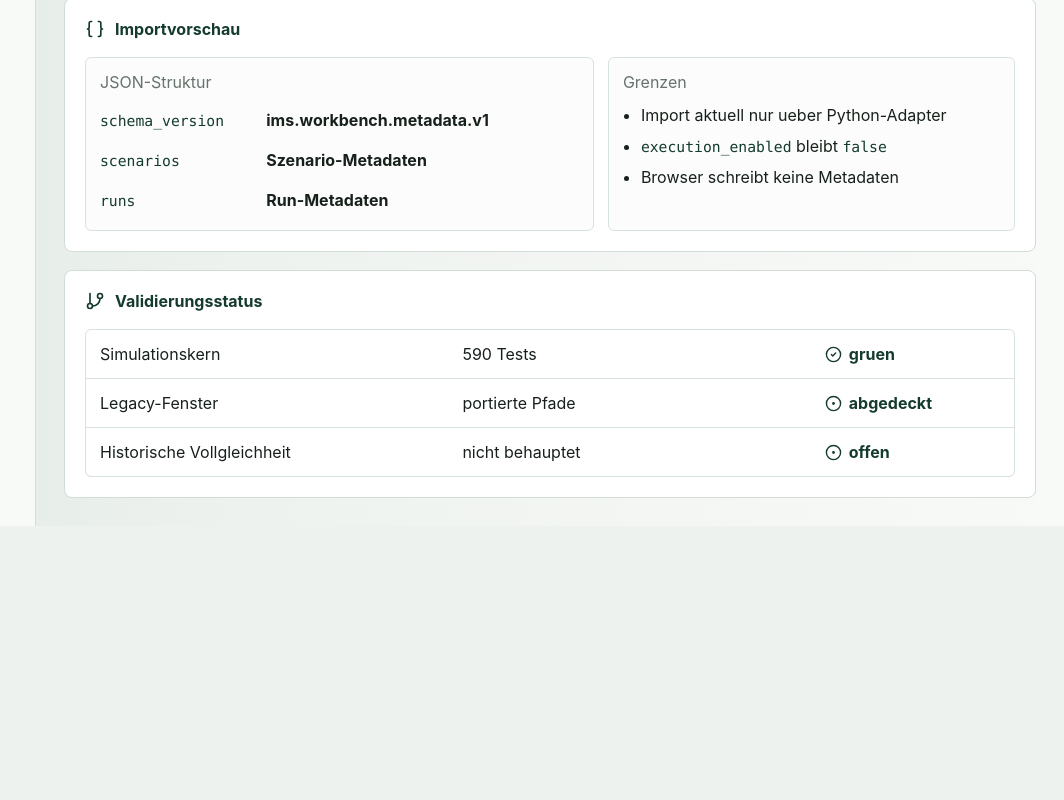
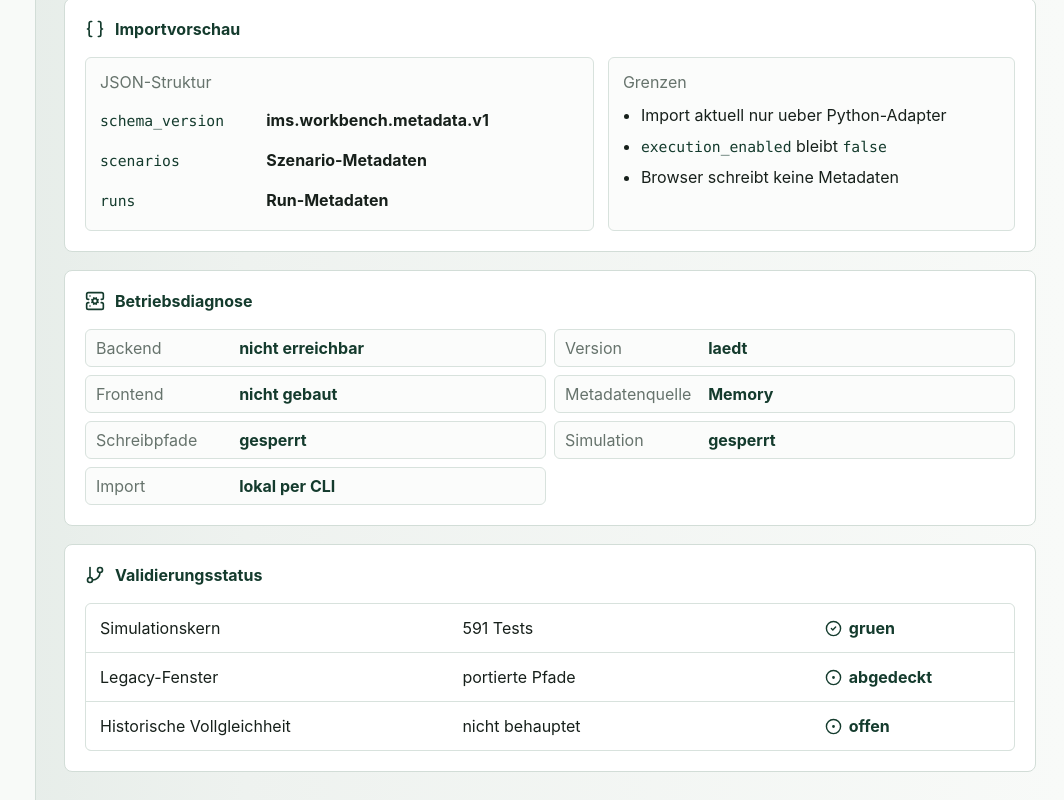
Before and after one commit to junker-joerg/ims, a React (Vite) app in the folder frontend/: page / in a window 1280 px wide. Shown: the part 928-1728 px from the top of the page, without its empty margins (216-1280 px from the left). Before the commit the page ends 1454 px from the top, so only its background shows below. Built offline with nearby package versions, Linux system fonts and the light colour scheme; no server answers.

Commit message:
Ergaenze Workbench-Betriebsdiagnose
Buendelt Health, Version, Metadatenquelle und Capabilities lesend in der Workbench.

```diff
--- a/frontend/src/main.tsx
+++ b/frontend/src/main.tsx
@@ -10,6 +10,7 @@ import {
   FileText,
   GitBranch,
   Play,
+  ServerCog,
   ShieldCheck
 } from "lucide-react";
 import "./styles.css";
@@ -69,6 +70,19 @@ type MetadataCapabilities = {
   simulation_execution: CapabilityState;
 };
 
+type HealthStatus = {
+  status: string;
+  service: string;
+  version: string;
+  frontend_available: boolean;
+};
+
+type VersionInfo = {
+  name: string;
+  version: string;
+  api: string;
+};
+
 type MetadataSourceStatus = {
   schema_version: string;
   storage_kind: "memory" | "sqlite";
@@ -94,7 +108,7 @@ const statusItems: StatusItem[] = [
 ];
 
 const validationRows = [
-  ["Simulationskern", "590 Tests", "gruen"],
+  ["Simulationskern", "591 Tests", "gruen"],
   ["Legacy-Fenster", "portierte Pfade", "abgedeckt"],
   ["Historische Vollgleichheit", "nicht behauptet", "offen"]
 ];
@@ -110,6 +124,8 @@ function App() {
   const [runs, setRuns] = useState<RunMetadata[]>([]);
   const [capabilities, setCapabilities] = useState<MetadataCapabilities | null>(null);
   const [metadataSource, setMetadataSource] = useState<MetadataSourceStatus | null>(null);
+  const [healthStatus, setHealthStatus] = useState<HealthStatus | null>(null);
+  const [versionInfo, setVersionInfo] = useState<VersionInfo | null>(null);
   const [selectedScenarioId, setSelectedScenarioId] = useState<string | null>(null);
   const [selectedRunId, setSelectedRunId] = useState<string | null>(null);
   const [scenarioDetail, setScenarioDetail] = useState<ScenarioMetadata | null>(null);
@@ -123,26 +139,39 @@ function App() {
 
     async function loadMetadata() {
       try {
-        const [scenarioResponse, runResponse, capabilityResponse, sourceResponse] = await Promise.all([
+        const [scenarioResponse, runResponse, capabilityResponse, sourceResponse, healthResponse, versionResponse] = await Promise.all([
           fetch("/api/scenarios"),
           fetch("/api/runs"),
           fetch("/api/metadata/capabilities"),
-          fetch("/api/metadata/source")
+          fetch("/api/metadata/source"),
+          fetch("/api/health"),
+          fetch("/api/version")
         ]);
-        if (!scenarioResponse.ok || !runResponse.ok || !capabilityResponse.ok || !sourceResponse.ok) {
+        if (
+          !scenarioResponse.ok ||
+          !runResponse.ok ||
+          !capabilityResponse.ok ||
+          !sourceResponse.ok ||
+          !healthResponse.ok ||
+          !versionResponse.ok
+        ) {
           throw new Error("metadata request failed");
         }
-        const [scenarioPayload, runPayload, capabilityPayload, sourcePayload] = await Promise.all([
+        const [scenarioPayload, runPayload, capabilityPayload, sourcePayload, healthPayload, versionPayload] = await Promise.all([
           scenarioResponse.json() as Promise<MetadataResponse<ScenarioMetadata>>,
           runResponse.json() as Promise<MetadataResponse<RunMetadata>>,
           capabilityResponse.json() as Promise<MetadataCapabilities>,
-          sourceResponse.json() as Promise<MetadataSourceStatus>
+          sourceResponse.json() as Promise<MetadataSourceStatus>,
+          healthResponse.json() as Promise<HealthStatus>,
+          versionResponse.json() as Promise<VersionInfo>
         ]);
         if (active) {
           setScenarios(scenarioPayload.items);
           setRuns(runPayload.items);
           setCapabilities(capabilityPayload);
           setMetadataSource(sourcePayload);
+          setHealthStatus(healthPayload);
+          setVersionInfo(versionPayload);
           setSelectedScenarioId((current) => current ?? scenarioPayload.items[0]?.id ?? null);
           setSelectedRunId((current) => current ?? runPayload.items[0]?.id ?? null);
           setMetadataState("ready");
@@ -211,6 +240,15 @@ function App() {
   const storageLabel = metadataSource?.storage_kind === "sqlite" ? "SQLite-Datei" : "Memory";
   const storagePath = metadataSource?.path ?? "nicht konfiguriert";
   const detailStatusLabel = detailState === "error" ? "nicht gefunden" : detailState === "loading" ? "laedt" : "lesend";
+  const diagnosisRows = [
+    ["Backend", healthStatus?.status === "ok" ? "bereit" : metadataState === "error" ? "nicht erreichbar" : "laedt"],
+    ["Version", versionInfo ? `${versionInfo.name} ${versionInfo.version}` : "laedt"],
+    ["Frontend", healthStatus?.frontend_available ? "gebaut" : "nicht gebaut"],
+    ["Metadatenquelle", storageLabel],
+    ["Schreibpfade", capabilities?.writes.scenario_metadata.enabled || capabilities?.writes.run_metadata.enabled ? "aktiv" : "gesperrt"],
+    ["Simulation", capabilities?.simulation_execution.enabled ? "aktiv" : "gesperrt"],
+    ["Import", "lokal per CLI"]
+  ];
 
   return (
     <main className="shell">
@@ -421,6 +459,21 @@ function App() {
           </div>
         </section>
 
+        <section className="panel diagnosis-panel" aria-label="Betriebsdiagnose">
+          <div className="panel-heading">
+            <ServerCog size={20} aria-hidden="true" />
+            <h2>Betriebsdiagnose</h2>
+          </div>
+          <div className="diagnosis-grid">
+            {diagnosisRows.map(([label, value]) => (
+              <div className="diagnosis-row" key={label}>
+                <span>{label}</span>
+                <strong>{value}</strong>
+              </div>
+            ))}
+          </div>
+        </section>
+
         <section className="panel validation-panel" id="validation">
           <div className="panel-heading">
             <GitBranch size={20} aria-hidden="true" />
--- a/frontend/src/styles.css
+++ b/frontend/src/styles.css
@@ -369,6 +369,10 @@ h2 {
   margin-bottom: 18px;
 }
 
+.diagnosis-panel {
+  margin-bottom: 18px;
+}
+
 .detail-status {
   display: flex;
   align-items: center;
@@ -483,6 +487,34 @@ code {
   line-height: 1.45;
 }
 
+.diagnosis-grid {
+  display: grid;
+  grid-template-columns: repeat(2, minmax(0, 1fr));
+  gap: 8px;
+}
+
+.diagnosis-row {
+  display: grid;
+  grid-template-columns: minmax(120px, 0.45fr) minmax(0, 1fr);
+  gap: 10px;
+  align-items: center;
+  min-height: 36px;
+  padding: 8px 10px;
+  border: 1px solid #d8e2dd;
+  border-radius: 6px;
+  background: #fbfcfb;
+}
+
+.diagnosis-row span {
+  color: #66736c;
+}
+
+.diagnosis-row strong {
+  min-width: 0;
+  color: #143b2d;
+  overflow-wrap: anywhere;
+}
+
 @media (max-width: 1120px) {
   .topbar {
     align-items: flex-start;
@@ -512,6 +544,8 @@ code {
   .work-grid,
   .detail-grid,
   .import-grid,
+  .diagnosis-grid,
+  .diagnosis-row,
   .scenario-strip,
   .validation-row {
     grid-template-columns: 1fr;
```
Also changed, not shown: 3 other files (tests, documents, lock files or other folders).
